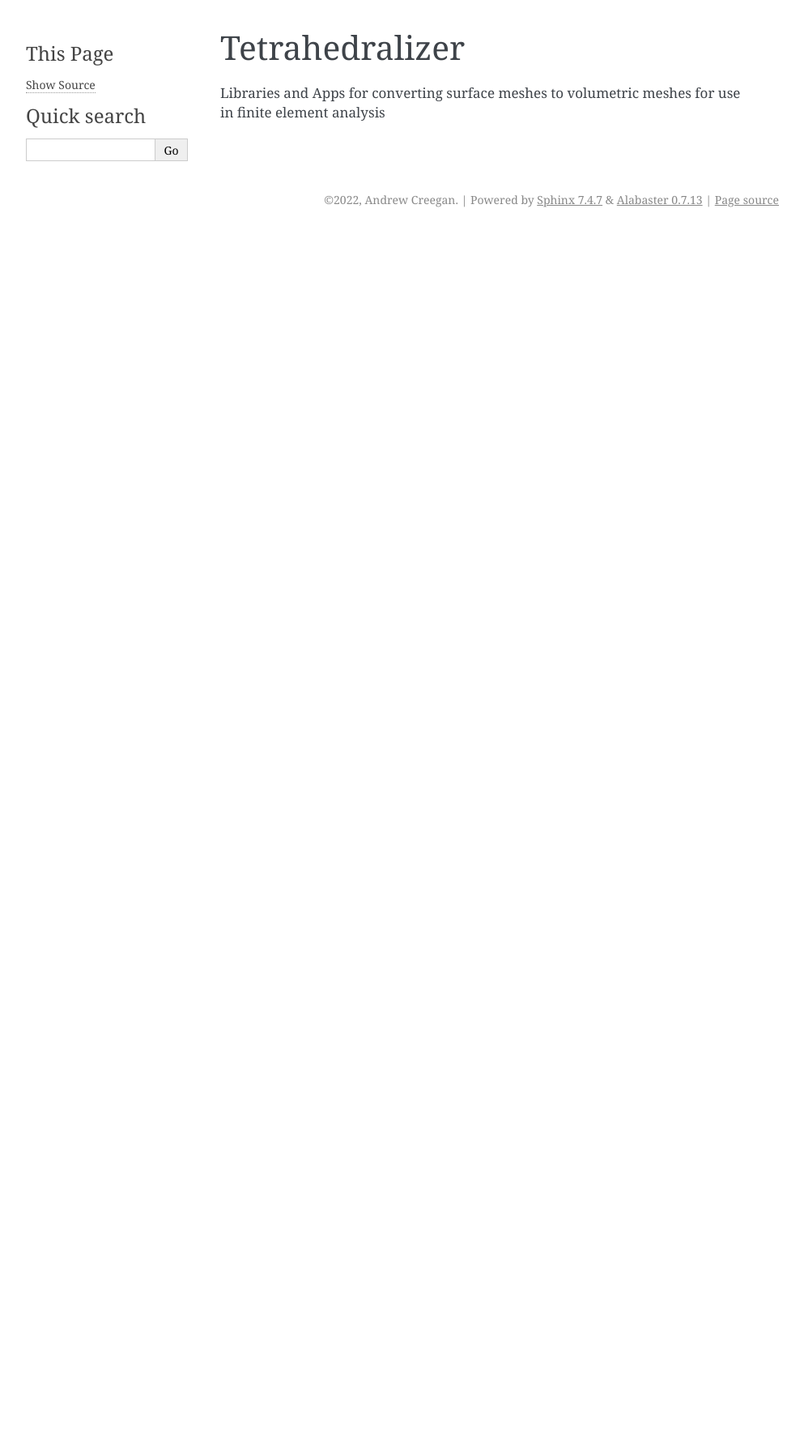
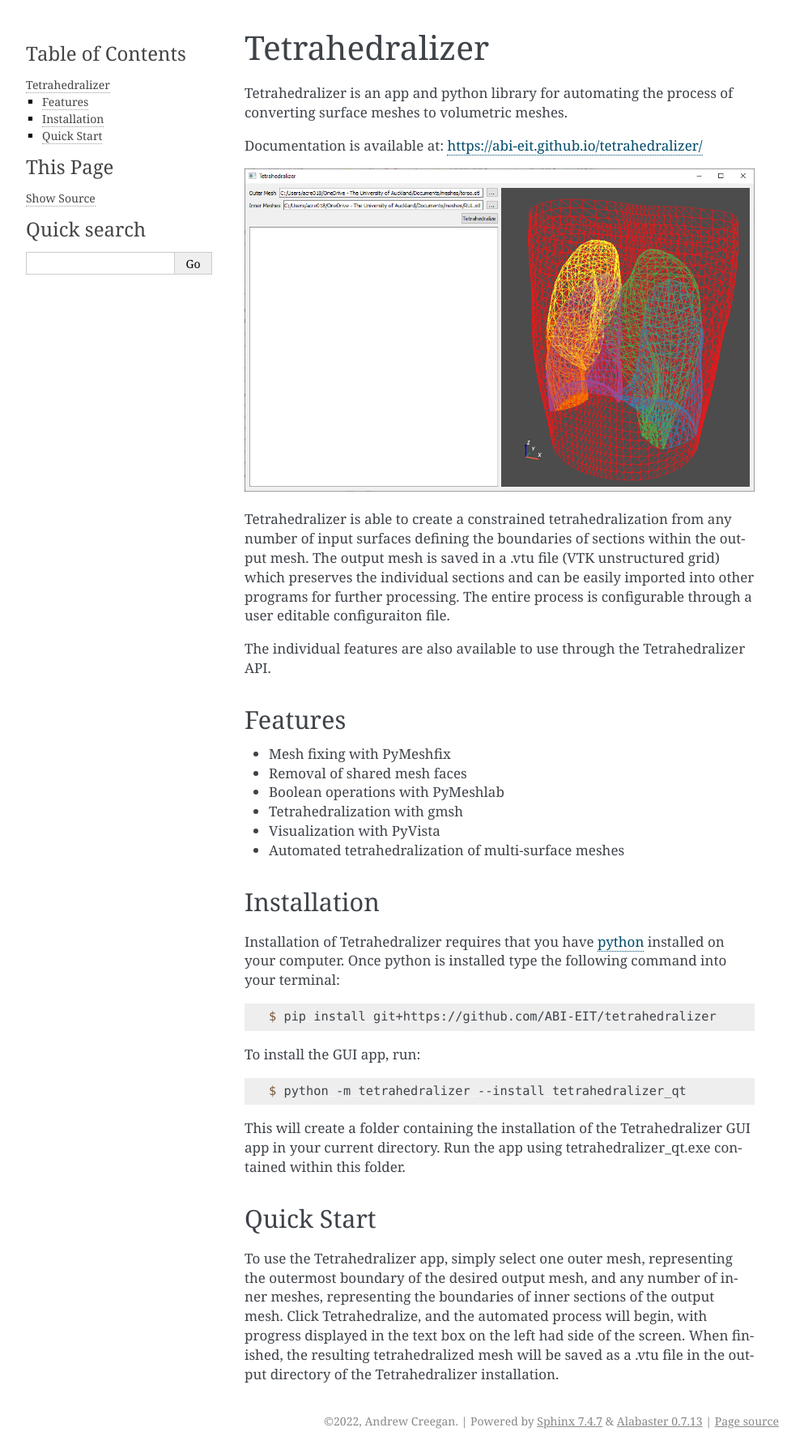
Before and after one commit to ABI-EIT/tetrahedralizer, a Sphinx documentation site: the page built from docs/index.rst, in a window 1280 px wide. Shown: the whole page at 81% size, without its empty margins (148-1141 px from the left). Built offline with Sphinx 7.4.7, drawn with Linux system fonts in a browser that asks for light colours; before the commit the page ends 900 px from its top, so only the background shows below that.

Commit message:
Tetrahedralizer fix for multiprocessing in pyinstaller app. Import error fix in mesh lib.
Adding to tetrahedralizer readme page

```diff
--- a/README.rst
+++ b/README.rst
@@ -1,3 +1,57 @@
+===============
 Tetrahedralizer
-------------------
-Libraries and Apps for converting surface meshes to volumetric meshes for use in finite element analysis
+===============
+Tetrahedralizer is an app and python library for automating the process of converting
+surface meshes to volumetric meshes.
+
+Documentation is available at: https://abi-eit.github.io/tetrahedralizer/
+
+.. image:: _static/Tetrahedralizer_app_1.png
+
+Tetrahedralizer is able to create a constrained tetrahedralization from any number of input
+surfaces defining the boundaries of sections within the output mesh. The output mesh is saved
+in a .vtu file (VTK unstructured grid) which preserves the individual sections and can be
+easily imported into other programs for further processing. The entire process is configurable
+through a user editable configuraiton file.
+
+The individual features are also available to use through the Tetrahedralizer API.
+
+Features
+--------
+* Mesh fixing with PyMeshfix
+* Removal of shared mesh faces
+* Boolean operations with PyMeshlab
+* Tetrahedralization with gmsh
+* Visualization with PyVista
+* Automated tetrahedralization of multi-surface meshes
+
+Installation
+------------
+Installation of Tetrahedralizer requires that you have python_ installed on your computer.
+Once python is installed type the following command into your terminal:
+
+.. code-block:: console
+
+    $ pip install git+https://github.com/ABI-EIT/tetrahedralizer
+
+To install the GUI app, run:
+
+.. code-block:: console
+
+    $ python -m tetrahedralizer --install tetrahedralizer_qt
+
+This will create a folder containing the installation of the Tetrahedralizer GUI
+app in your current directory. Run the app using tetrahedralizer_qt.exe contained within this folder.
+
+
+
+.. _python: https://www.python.org/
+
+Quick Start
+-----------
+To use the Tetrahedralizer app, simply select one outer mesh, representing the outermost boundary
+of the desired output mesh, and any number of inner meshes, representing the boundaries of inner
+sections of the output mesh. Click Tetrahedralize, and the automated process will begin, with
+progress displayed in the text box on the left had side of the screen. When finished, the
+resulting tetrahedralized mesh will be saved as a .vtu file in the output directory of the
+Tetrahedralizer installation.
--- a/docs/conf.py
+++ b/docs/conf.py
@@ -53,3 +53,8 @@
 # relative to this directory. They are copied after the builtin static files,
 # so a file named "default.css" will overwrite the builtin "default.css".
 html_static_path = ['_static']
+
+
+html_theme_options = {
+    "sidebar_width": "250px"
+}
```
Also changed, not shown: docs/_static/Tetrahedralizer_app_1.png (added), 10 other files.
